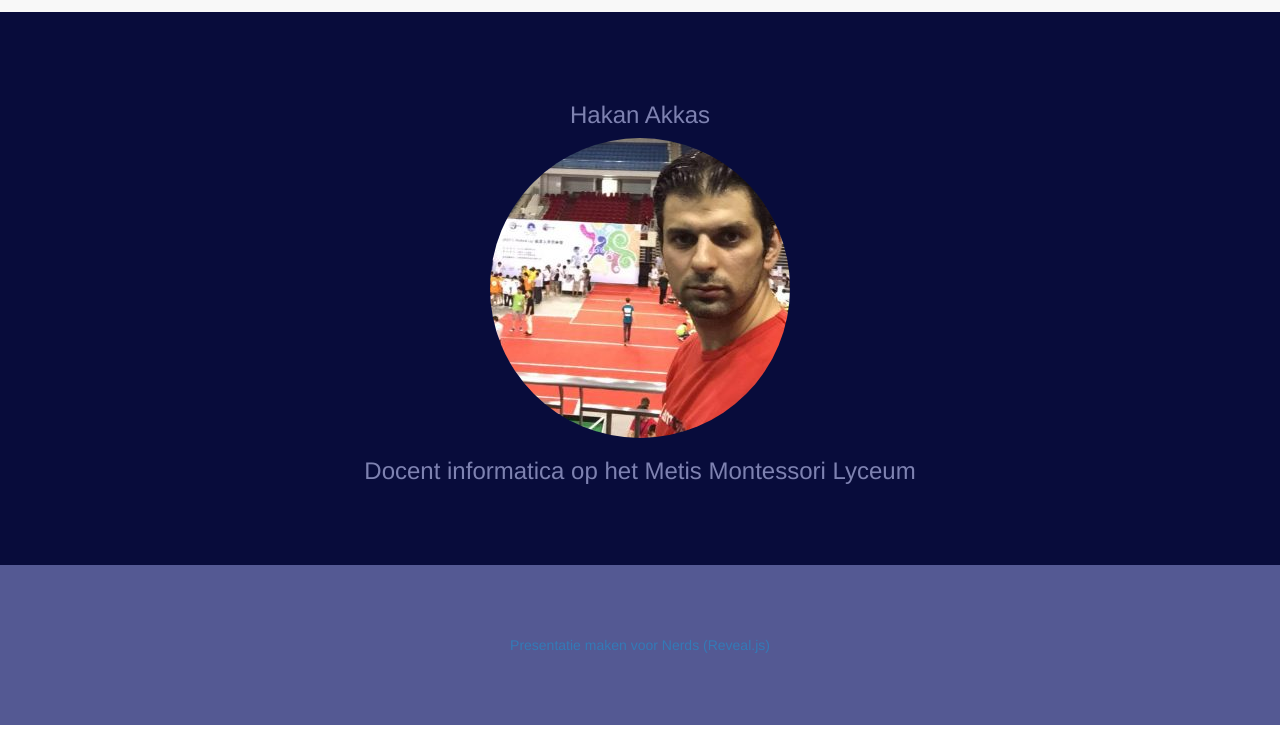
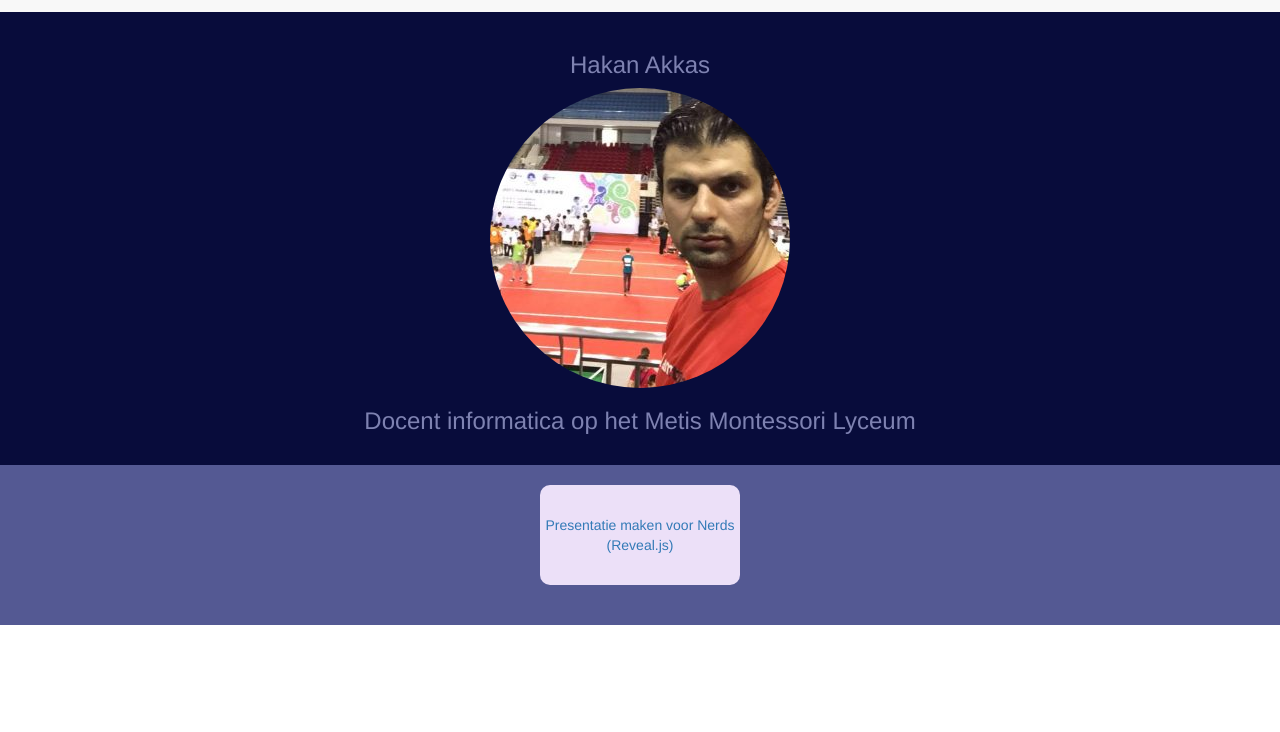
Before and after one commit to hakkas/hakkas.github.io, a plain HTML site: page presentaties/index.html in a window 1280 px wide. Shown: the part 68-800 px from the top of the page. Drawn offline with nearby package versions, Linux system fonts and the light colour scheme.

Commit message:
presentatie pagina opgeleukt @import "grid-settings";

```diff
--- a/presentaties/index.html
+++ b/presentaties/index.html
@@ -24,7 +24,7 @@
             <span class="icon-bar"></span>
             <span class="icon-bar"></span>
           </button>
-          <a class="navbar-brand" href="#">HOME</a>
+          <a class="navbar-brand" href="../index.html">HOME</a>
         </div>
         <div class="collapse navbar-collapse" id="myNavbar">
           <ul class="nav navbar-nav navbar-right">
@@ -38,14 +38,18 @@
       </div>
     </nav>
 
-    <div class="container-fluid bg-1 text-center">
+    <div class="container-fluid bg-1 text-center fotokader">
       <h3>Hakan Akkas</h3>
       <img class="img-circle" src="../images/hakan.jpg" alt="Hakan Akkas">
       <h3>Docent informatica op het Metis Montessori Lyceum</h3>
     </div>
 
-    <div class="container-fluid bg-2 text-center">
-      <a href="/presentatie/">Presentatie maken voor Nerds (Reveal.js)</a>
+    <div class="container-fluid bg-2 text-center fotokader">
+      <div class="prescontainer">
+        <div class="prescontaineritem"><a href="presentatie/index.html">Presentatie maken voor Nerds (Reveal.js)</a></div>
+      </div>
+
     </div>
 
   </body>
+</html>
--- a/style/style.css
+++ b/style/style.css
@@ -49,3 +49,25 @@
 .navbar-nav li a:hover {
 color: #1abc9c !important;
 }
+
+.fotokader {
+  padding-top: 20px;
+  padding-bottom:20px;
+}
+
+.prescontainer {
+  display: flex;
+  justify-content: space-around;
+  flex-wrap: wrap;
+}
+
+.prescontaineritem{
+  background-color: #ECE0F8;
+  display: flex;
+  align-items: center;
+  justify-content: center;
+  height: 100px;
+  width: 200px;
+  margin-bottom: 20px;
+  border-radius: 10px;
+}
```
Also changed, not shown: home.html (deleted, +0 -30 lines), index.html (+5 -6 lines).
